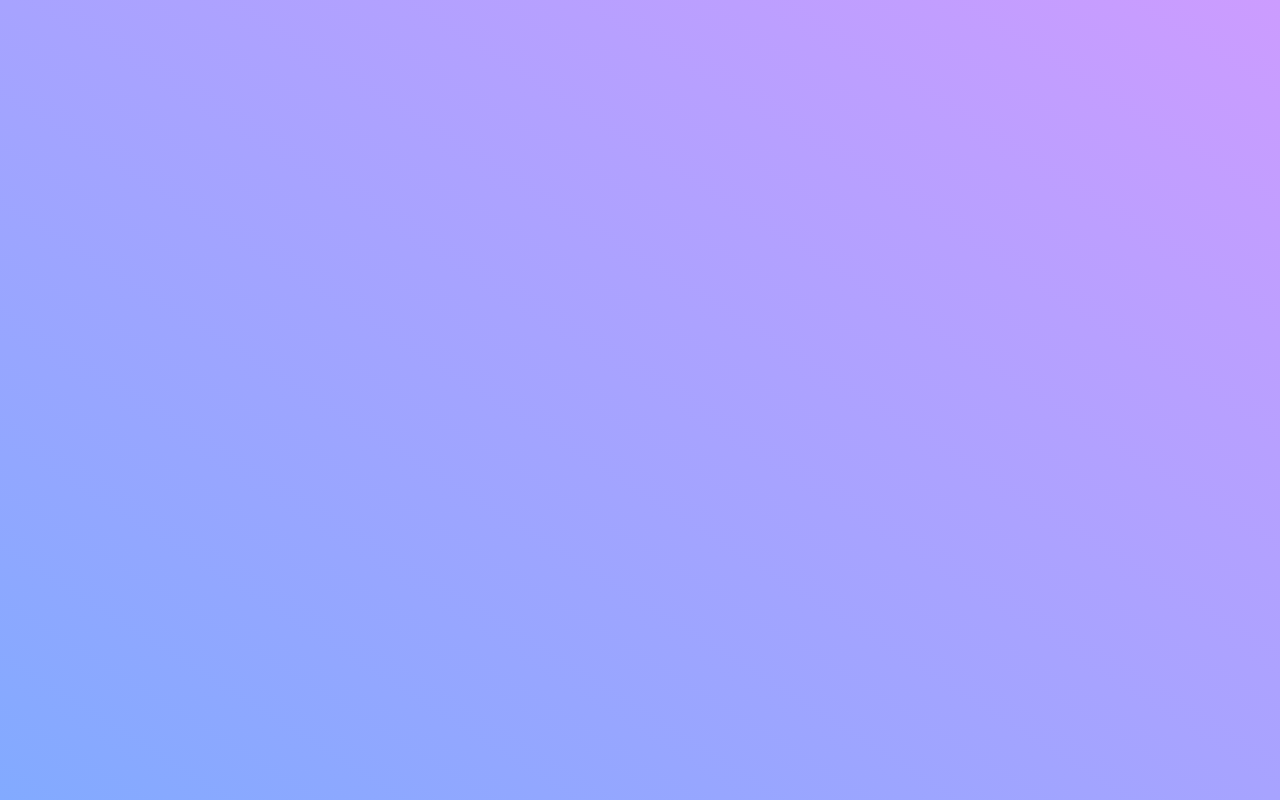
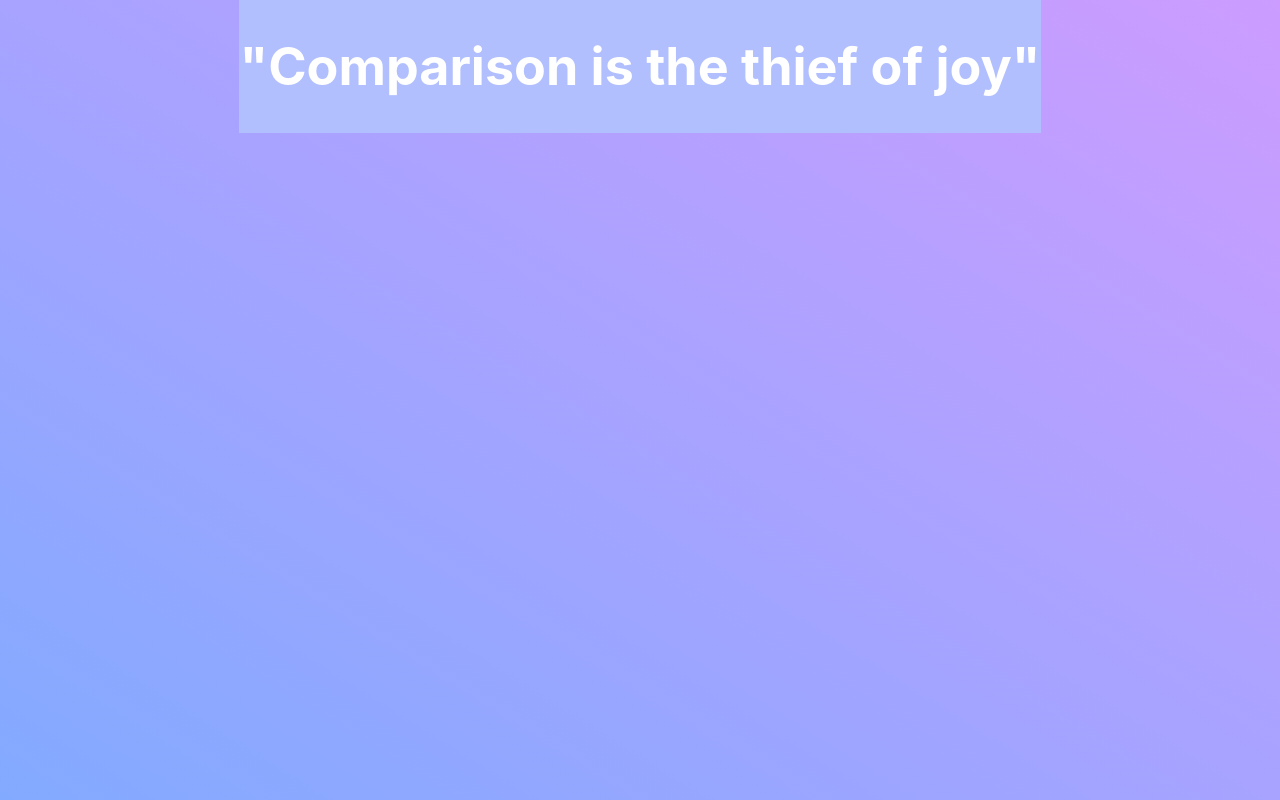
Before and after one commit to k1ana4/vin, a React (Create React App) app in the folder frontend/: page / in a window 1280 px wide. Built offline with nearby package versions, Linux system fonts and the light colour scheme.

Commit message:
added text and styling to header

```diff
--- a/frontend/src/App.css
+++ b/frontend/src/App.css
@@ -1,3 +1,5 @@
+/* @import font */
+
 :root{
   --purp: #CC9CFF;
   --periwinkle: #B1BFFF;
@@ -7,36 +9,19 @@
   --second-text: #FFFFFF;
 }
 
-.App {
-  text-align: center;
-}
-
-@media (prefers-reduced-motion: no-preference) {
-  .App-logo {
-    animation: App-logo-spin infinite 20s linear;
-  }
-}
-
-.App-header {
+.App-container {
   background-image: linear-gradient(to top right, var(--blu), var(--purp));
   min-height: 100vh;
   display: flex;
   flex-direction: column;
   align-items: center;
-  justify-content: center;
   font-size: calc(10px + 2vmin);
   color: white;
 }
 
-.App-link {
-  color: #61dafb;
+.top-bar {
+  display: flex;
+  flex-direction: row;
+  background: var(--periwinkle);
+  color: var(--second-text);
 }
-
-@keyframes App-logo-spin {
-  from {
-    transform: rotate(0deg);
-  }
-  to {
-    transform: rotate(360deg);
-  }
-}
--- a/frontend/src/App.js
+++ b/frontend/src/App.js
@@ -1,10 +1,10 @@
 import './App.css';
+import Header from './components/Header'
 
-function App() {
+const App = () => {
   return (
-    <div className="App">
-      <header className="App-header">
-      </header>
+    <div className="App-container">
+      <Header title = '"Comparison is the thief of joy"'></Header>
     </div>
   );
 }
--- a/frontend/src/components/Header.js
+++ b/frontend/src/components/Header.js
@@ -0,0 +1,15 @@
+import '../App.css';
+
+const Header = ({ image, title }) => {
+    return (
+        <header className = "top-bar">
+            <h1>{title}</h1>
+        </header>
+    )
+}
+
+Header.defaultProps = {
+    title: "Vin",
+}
+
+export default Header
```
